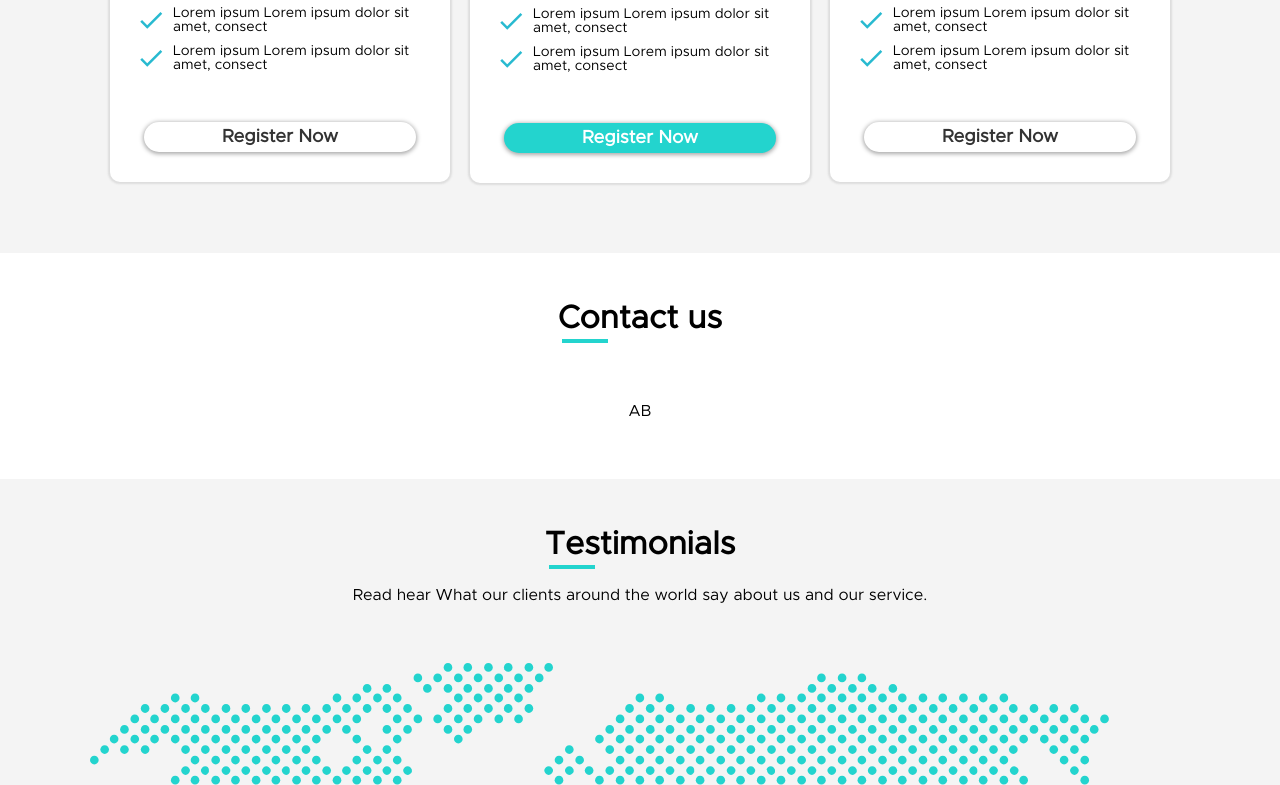
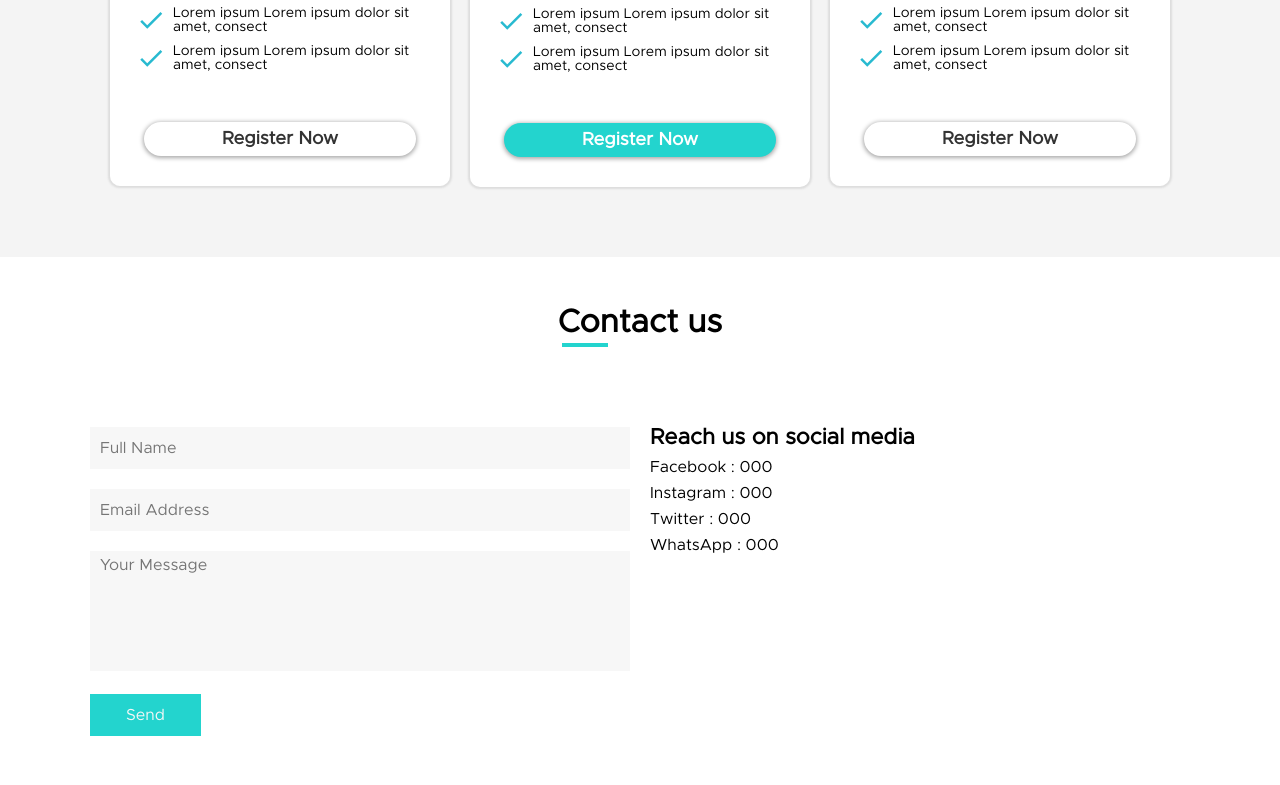
Before and after one commit to ahmed0saber/autowats, a plain HTML site: page index.html in a window 1280 px wide. Shown: the part 4134-4919 px from the top of the page. Drawn offline with Linux system fonts and the light colour scheme.

Commit message:
Add files via upload

```diff
--- a/index.html
+++ b/index.html
@@ -248,10 +248,17 @@
         </div>
         <section class="row">
             <section class="col">
-                A
+                <input type="text" placeholder="Full Name" required/>
+                <input type="email" placeholder="Email Address" required/>
+                <textarea placeholder="Your Message" required></textarea>
+                <button>Send</button>
             </section>
             <section class="col">
-                B
+                <h3>Reach us on social media</h3>
+                <p>Facebook : 000</p>
+                <p>Instagram : 000</p>
+                <p>Twitter : 000</p>
+                <p>WhatsApp : 000</p>
             </section>
         </section>
     </section>
--- a/style.css
+++ b/style.css
@@ -519,7 +519,7 @@ header section:last-of-type img{
     margin: 0 10px;
 }
 .pricing .row .col a{
-    padding: 6px;
+    padding: 8px;
     width: 80%;
     display: block;
     margin: 0 auto 30px auto;
@@ -556,10 +556,46 @@ header section:last-of-type img{
 }
 .contact .row{
     display: flex;
+    flex-wrap: wrap;
     flex-direction: row;
     justify-content: center;
     align-items: flex-start;
     padding: 60px 80px;
+}
+.contact .row .col{
+    flex: 1;
+    width: 100%;
+    min-width: 300px;
+    margin: 0 0 20px 0;
+    padding: 10px;
+}
+.contact .row .col :is(input, textarea, button){
+    width: 100%;
+    border: none;
+    margin: 10px 0;
+    padding: 6px 10px;
+    height: 42px;
+    font-size: 16px;
+    background-color: #f7f7f7;
+    outline: none;
+}
+.contact .row .col textarea{
+    resize: none;
+    height: 120px;
+}
+.contact .row .col button{
+    width: fit-content;
+    padding: 12px 36px;
+    background-color: #23D4CE;
+    color: #f7f7f7;
+}
+.contact .row .col h3{
+    font-size: 22px;
+    margin: 10px 0;
+}
+.contact .row .col p{
+    font-size: 16px;
+    margin: 10px 0;
 }
 
 .testi{
```
